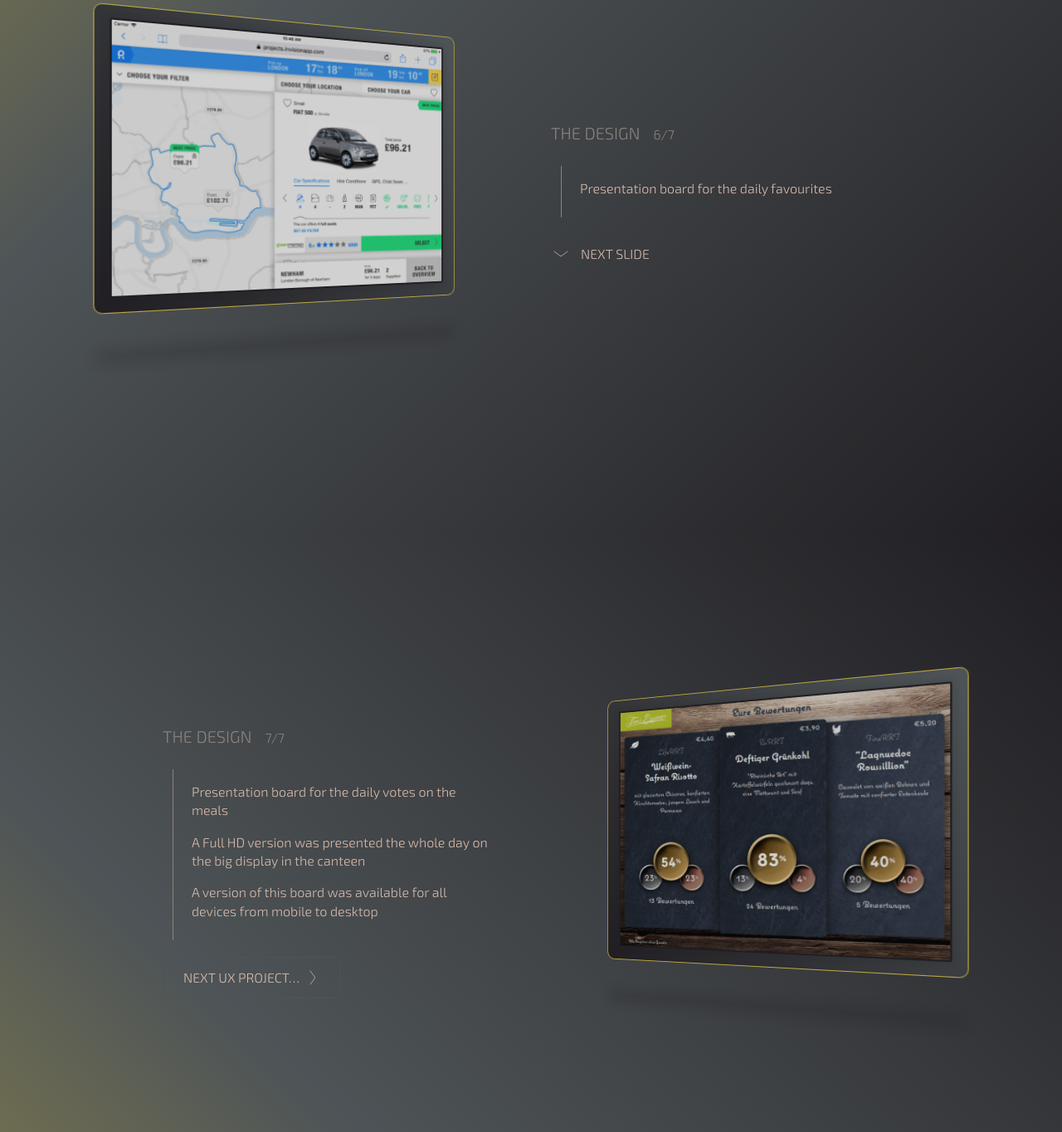
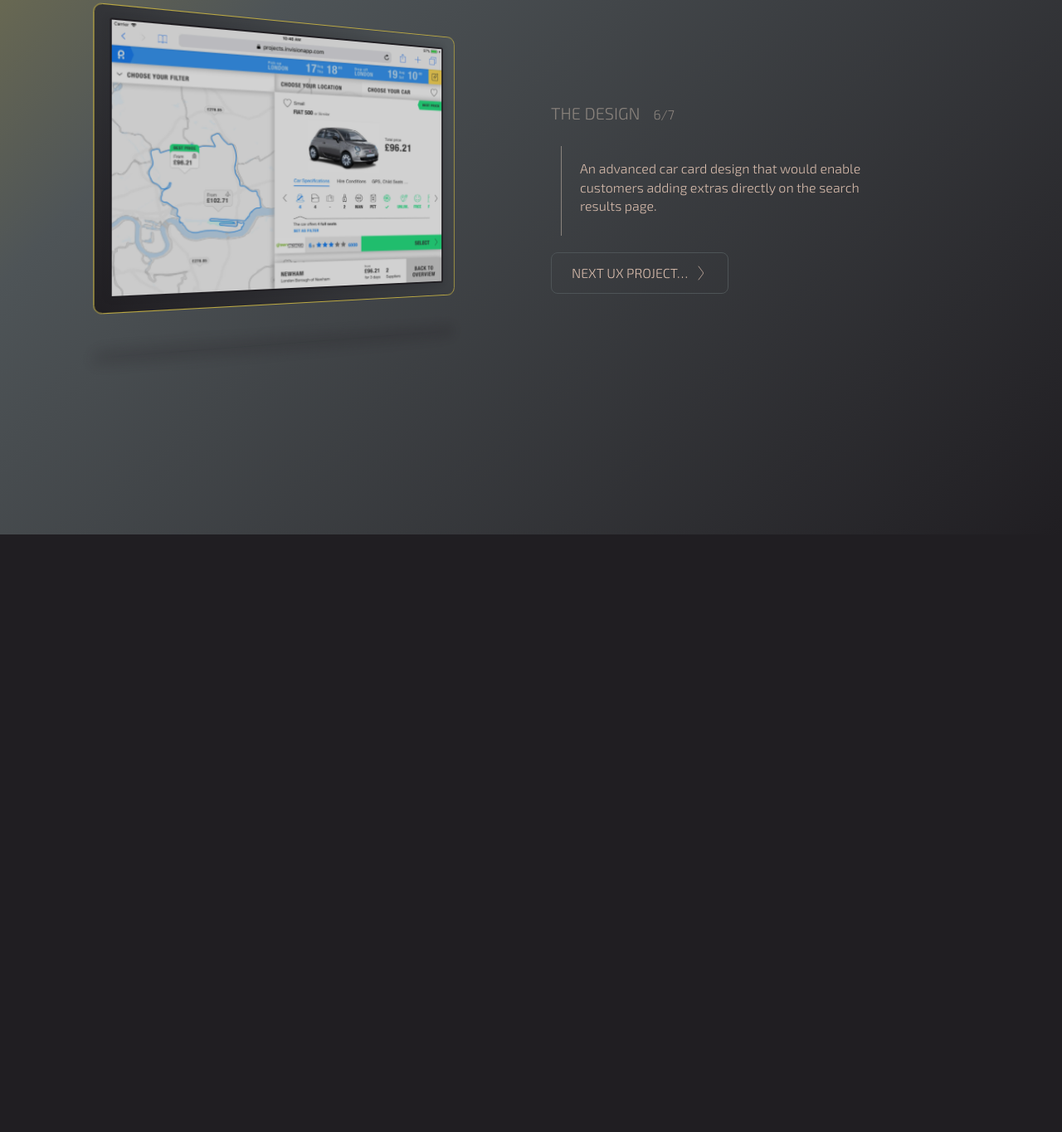
Before and after one commit to akruck/portfolio-akruck, a website: page html/project--maps.html in a window 1280 px wide. Shown: the part 6556-7920 px from the top of the page at 83% size. After the commit the page ends 7200 px from the top, so only its background shows below. Drawn offline with Linux system fonts and the light colour scheme; files that its build step writes are made by us from their sources.

Commit message:
Beendet alle updates um das Karten Projekt hinzufügen zu können.

```diff
--- a/html/project--maps.html
+++ b/html/project--maps.html
@@ -211,7 +211,7 @@
 										<span class="button__copy ml-3">My Role</span>
 									</button>
 
-									<button href="#slide--06" class="button button__link button__invert d-flex align-items-center">
+									<button href="#slide--05" class="button button__link button__invert d-flex align-items-center">
 										<span class="button__icon">
 											<!-- icon chevron down invert -->
 											<svg class="icon icon__chevron-down icon--invert" xmlns="http://www.w3.org/2000/svg" viewBox="0 0 48 48">
@@ -822,22 +822,24 @@
 							<div class="text__wrapper text--light">
 								<h2 class="text--uppercase text--grey">The Design<small class="ml-3">6/7</small></h2>
 								<ul class="list--unordered">
-									<li><span>Presentation board for the daily favourites</span></li>
+									<li><span>An advanced car card design that would enable customers adding extras directly on the search results page.</span></li>
 								</ul>
 
 								<div class="toolbar">
 
-									<button href="#slide--11" class="button button__link button__invert d-flex align-items-center">
+									<a href="project--complexity.html" target="_blank" class="button button__outline button__invert">
+
+										<span class="button__copy">Next UX Project…</span>
+
 										<span class="button__icon">
 											<!-- icon chevron down invert -->
-											<svg class="icon icon__chevron-down icon--invert" xmlns="http://www.w3.org/2000/svg" viewBox="0 0 48 48">
+											<svg class="icon icon--invert icon__chevron-left" xmlns="http://www.w3.org/2000/svg" viewBox="0 0 48 48">
 												<g id="Symbol_1_1" data-name="Symbol 1 – 1" transform="translate(-164 -555)">
-													<path id="Path_14" data-name="Path 14" d="M80,180l13.6,10.2a4,4,0,0,0,4.8,0L112,180" transform="translate(92 393)"></path>
+													<path id="Path_14" data-name="Path 14" d="M80,180l13.6,10.2a4,4,0,0,0,4.8,0L112,180" transform="translate(92 393)"/>
 												</g>
 											</svg>
 										</span>
-										<span class="button__copy ml-3">Next Slide</span>
-									</button>
+									</a>
 
 								</div>
 
@@ -865,86 +867,6 @@
 
 
 
-		<!-- ---------- ---------- ---------- ---------- ----------
-		slide 11 - The Design 7/7
-		---------- ---------- ---------- ---------- ---------- -->
-
-		<div id="slide--11" class="slide">
-			<div class="content__wrapper">
-				<div class="content__area">
-					<div class="row">
-
-						<div class="col">
-
-							<!-- device 3d rotated -->
-							<div class="device__wrapper d-flex align-items-center justify-content-center">
-
-								<!-- device -->
-								<div class="device__body device__border--apple-green">
-										<div class="device__display">
-											<div class="device__image d-flex align-items-center">
-												<img src="assets/img/bistro-app/vote-1024x768px-02.jpg" alt="image-example-complexity">
-											</div>
-										</div>
-
-										<!-- device shadow -->
-										<div class="device__shadow"></div>
-								</div>
-							</div>
-							<!-- / device 3d rotated -->
-
-						</div>
-						<div class="col d-flex align-items-center">
-							<div class="text__wrapper text--light">
-								<h2 class="text--uppercase text--grey">The Design<small class="ml-3">7/7</small></h2>
-								<ul class="list--unordered">
-									<li><span>Presentation board for the daily votes on the meals</span></li>
-									<li><span>A Full HD version was presented the whole day on the big display in the canteen</span></li>
-									<li><span>A version of this board was available for all devices from mobile to desktop</span></li>
-								</ul>
-
-								<div class="toolbar">
-
-									<a href="project--complexity.html" target="_blank" class="button button__outline button__invert">
-
-										<span class="button__copy">Next UX Project…</span>
-
-										<span class="button__icon">
-											<!-- icon chevron down invert -->
-											<svg class="icon icon--invert icon__chevron-left" xmlns="http://www.w3.org/2000/svg" viewBox="0 0 48 48">
-												<g id="Symbol_1_1" data-name="Symbol 1 – 1" transform="translate(-164 -555)">
-													<path id="Path_14" data-name="Path 14" d="M80,180l13.6,10.2a4,4,0,0,0,4.8,0L112,180" transform="translate(92 393)"/>
-												</g>
-											</svg>
-										</span>
-									</a>
-
-								</div>
-
-								<!-- button go to top slide -->
-								<button href="#slide--02" class="button button__outline button__invert button__scroll button__rotate">
-									<span class="button__icon">
-										<!-- icon chevron down invert -->
-										<svg class="icon icon--invert icon__chevron-down" xmlns="http://www.w3.org/2000/svg" viewBox="0 0 48 48">
-											<g id="Symbol_1_1" data-name="Symbol 1 – 1" transform="translate(-164 -555)">
-												<path id="Path_14" data-name="Path 14" d="M80,180l13.6,10.2a4,4,0,0,0,4.8,0L112,180" transform="translate(92 393)"/>
-											</g>
-										</svg>
-									</span>
-								</button>
-								<!-- / button go to top slide -->
-
-							</div>
-						</div>
-
-					</div>
-
-				</div>
-			</div>
-		</div>
-
-
-
 	</main>
 	<!-- ---------- ---------- ---------- ---------- ----------
 	/ main
```
